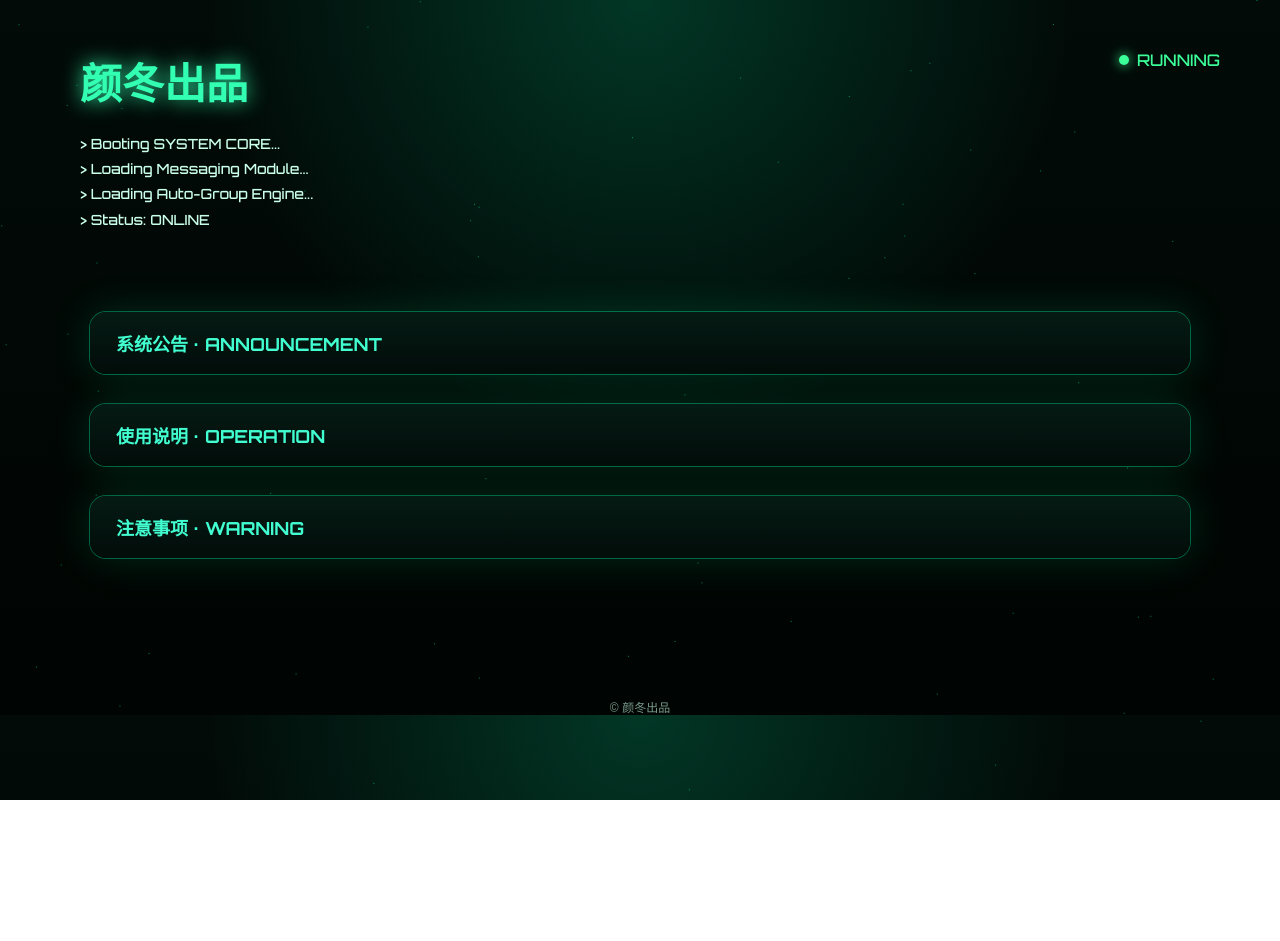
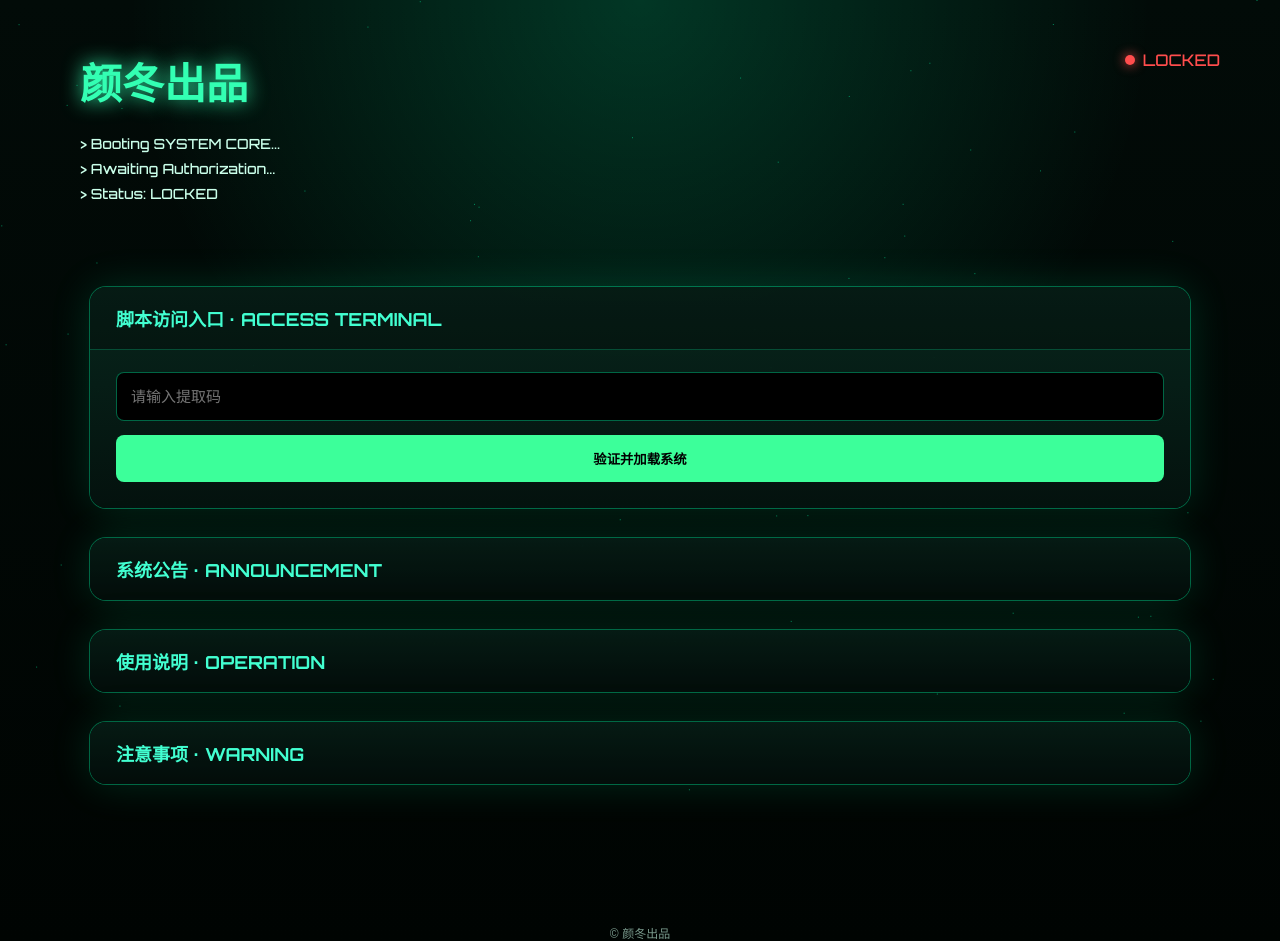
Before and after one commit to tracy3259654-lgtm/tracy3259654-lgtm.github.io, a plain HTML site: page index.html in a window 1280 px wide. Before the commit the page ends 800 px from the top, so only its background shows below. Drawn offline with Linux system fonts and the light colour scheme.

Commit message:
Update index.html

```diff
--- a/index.html
+++ b/index.html
@@ -46,15 +46,15 @@ h1 {
     display: flex;
     align-items: center;
     gap: 8px;
-    color: #3cff9a;
+    color: #ff4d4d;
 }
 
 .dot {
     width: 10px;
     height: 10px;
-    background: #3cff9a;
+    background: #ff4d4d;
     border-radius: 50%;
-    box-shadow: 0 0 12px #3cff9a;
+    box-shadow: 0 0 12px #ff4d4d;
 }
 
 /* 启动日志 */
@@ -110,6 +110,35 @@ p {
     line-height: 1.9;
 }
 
+/* 入口系统 */
+.access-box {
+    padding: 26px;
+    border-top: 1px solid rgba(0,255,170,.2);
+}
+
+.access-box input {
+    width: 100%;
+    padding: 14px;
+    background: #000;
+    border: 1px solid rgba(0,255,170,.4);
+    border-radius: 8px;
+    color: #3cff9a;
+    font-family: Orbitron;
+    font-size: 15px;
+    outline: none;
+}
+
+.access-box button {
+    margin-top: 14px;
+    width: 100%;
+    padding: 14px;
+    background: #3cff9a;
+    border: none;
+    border-radius: 8px;
+    font-weight: bold;
+    cursor: pointer;
+}
+
 /* 弹窗 */
 .toast {
     position: fixed;
@@ -152,13 +181,21 @@ footer {
 
     <div class="boot" id="boot"></div>
 
-    <div class="status">
+    <div class="status" id="sysStatus">
         <div class="dot"></div>
-        RUNNING
+        LOCKED
     </div>
 </div>
 
 <div class="container">
+
+    <div class="module active">
+        <h2>脚本访问入口 · ACCESS TERMINAL</h2>
+        <div class="content access-box">
+            <input id="codeInput" placeholder="请输入提取码">
+            <button onclick="verifyCode()">验证并加载系统</button>
+        </div>
+    </div>
 
     <div class="module">
         <h2>系统公告 · ANNOUNCEMENT</h2>
@@ -201,12 +238,13 @@ footer {
 <div id="toast" class="toast"></div>
 
 <script>
+let authorized = false;
+
 /* 启动日志 */
 const lines = [
     "> Booting SYSTEM CORE...",
-    "> Loading Messaging Module...",
-    "> Loading Auto-Group Engine...",
-    "> Status: ONLINE"
+    "> Awaiting Authorization...",
+    "> Status: LOCKED"
 ];
 let i = 0;
 const boot = document.getElementById("boot");
@@ -229,8 +267,25 @@ function toast(msg, cls) {
     setTimeout(() => t.className = "toast", 2000);
 }
 
+/* 假验证（下一步接后端） */
+function verifyCode() {
+    const code = document.getElementById("codeInput").value.trim();
+    if (!code) return toast("请输入提取码", "yellow");
+
+    authorized = true;
+    document.getElementById("sysStatus").innerHTML = '<div class="dot" style="background:#3cff9a"></div>AUTHORIZED';
+    toast("授权成功，系统已解锁", "green");
+}
+
 /* 键盘 */
 document.addEventListener("keydown", e => {
+    if (!authorized) {
+        if (["F8","F9","F12"].includes(e.key)) {
+            e.preventDefault();
+            toast("系统未授权", "red");
+        }
+        return;
+    }
     if (e.key === "F8") toast("SYSTEM STARTED", "green");
     if (e.key === "F9") toast("SYSTEM PAUSED", "yellow");
     if (e.key === "F12") toast("EMERGENCY STOP", "red");
```
